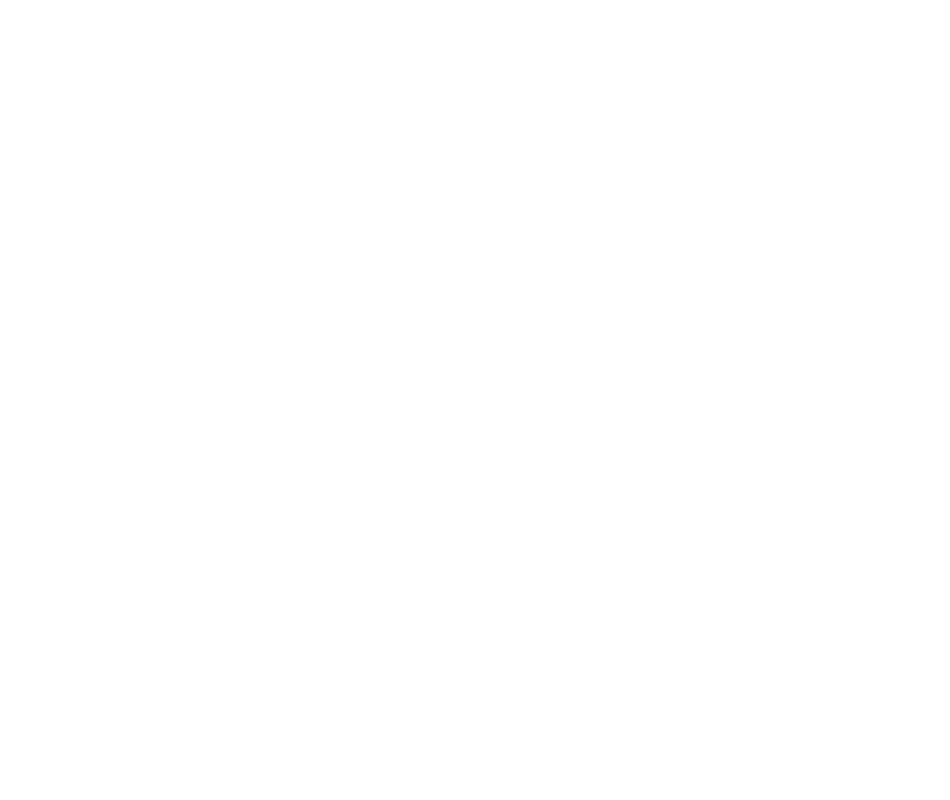
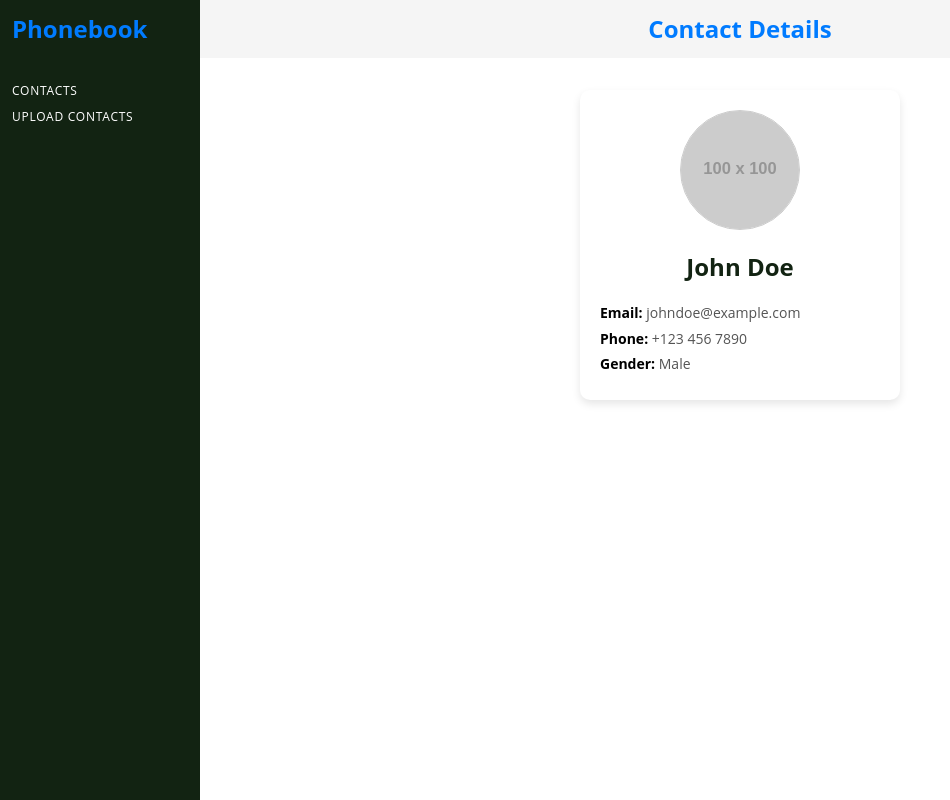
Before and after one commit to arun-kumar-1995/Contact-book-app, a React (Vite) app in the folder frontend/: page /contact-details/1 in a window 1280 px wide. Before the commit this address had no page. Shown: the whole page, without its empty margins (0-950 px from the left). Built offline with nearby package versions, Linux system fonts and the light colour scheme.

Commit message:
contact details page

```diff
--- a/frontend/src/App.jsx
+++ b/frontend/src/App.jsx
@@ -3,13 +3,17 @@
 
 // lazy imports
 const Home = lazy(() => import("./pages/Home/Home"));
+const ContactDetails = lazy(() =>
+  import("./pages/ContactDetails/ContactDetails")
+);
 
 const App = () => {
   return (
-    <Suspense fallback={true}>
+    <Suspense fallback={<div>Loading...</div>}>
       <Router>
         <Routes>
           <Route path="/" element={<Home />} />
+          <Route path="/contact-details/:id" element={<ContactDetails />} />
         </Routes>
       </Router>
     </Suspense>
--- a/frontend/src/components/Contacts/Contacts.jsx
+++ b/frontend/src/components/Contacts/Contacts.jsx
@@ -3,6 +3,7 @@
 import { FaChevronLeft, FaChevronRight } from "react-icons/fa";
 const perPageOptions = [10, 20, 50, 100];
 import { Link } from "react-router-dom";
+import { MdPhoneAndroid, MdOutlineFemale, MdOutlineMale  , MdOutlineEmail} from "react-icons/md";
 
 const Contacts = () => {
   return (
@@ -14,6 +15,7 @@
             <th>S.no</th>
             <th>Name</th>
             <th>Email</th>
+            <th>Gender</th>
             <th>Contact</th>
             <th>Detail</th>
           </tr>
@@ -22,10 +24,29 @@
           <tr>
             <th>#1</th>
             <th>Arun Kumar</th>
+            <th><MdOutlineEmail />arun.devpro@gmail.com</th>
+            <th>
+              <MdOutlineFemale /> Female
+            </th>
+            <th>
+              <MdPhoneAndroid />
+              +91-7004486562
+            </th>
+            <th>
+              <Link to="/contact-details/1">See detail</Link>
+            </th>
+          </tr>
+          <tr>
+            <th>#1</th>
+            <th>Arun Kumar</th>
             <th>arun.devpro@gmail.com</th>
+            <th>
+              <MdOutlineMale />
+              Male
+            </th>
             <th>+91-7004486562</th>
             <th>
-              <Link to="">See detail</Link>
+              <Link to="/contact-details/2">See detail</Link>
             </th>
           </tr>
           <tr>
@@ -34,16 +55,7 @@
             <th>arun.devpro@gmail.com</th>
             <th>+91-7004486562</th>
             <th>
-              <Link to="">See detail</Link>
-            </th>
-          </tr>
-          <tr>
-            <th>#1</th>
-            <th>Arun Kumar</th>
-            <th>arun.devpro@gmail.com</th>
-            <th>+91-7004486562</th>
-            <th>
-              <Link to="">See detail</Link>
+              <Link to="/contact-details">See detail</Link>
             </th>
           </tr>
         </tbody>
--- /dev/null
+++ b/frontend/src/pages/ContactDetails/ContactDetails.css
@@ -0,0 +1,41 @@
+.page-header {
+  padding: 1.2rem 1.6rem;
+  background-color: #f5f5f5;
+}
+
+.contact-card {
+  margin-top: 3.2em;
+  background: #fff;
+  padding: 20px;
+  border-radius: 10px;
+  box-shadow: 0px 4px 8px rgba(0, 0, 0, 0.1);
+  width: 320px;
+  text-align: center;
+}
+
+.contact-card img {
+  width: 12rem;
+  height: 12rem;
+  border-radius: 50%;
+  object-fit: cover;
+  margin: 0 auto;
+  border: 1px solid #ccc;
+}
+
+.contact-card h2 {
+  font-size: 2.4rem;
+  color: var(--clr-dark);
+  margin: 0.8em 0;
+}
+
+.contact-card p {
+  font-size: 1.4rem;
+  color: #545454;
+  margin: 0.4em 0;
+  text-align: left;
+}
+
+.contact-card span {
+  font-weight: bold;
+  color: #000;
+}
--- /dev/null
+++ b/frontend/src/pages/ContactDetails/ContactDetails.jsx
@@ -0,0 +1,28 @@
+import { Layout } from "../../hoc/Layout";
+import "./ContactDetails.css";
+
+const ContactDetails = () => {
+  return (
+    <center>
+      <div className="page-header">
+        <h1>Contact Details</h1>
+      </div>
+
+      <div className="contact-card">
+        <img src="https://via.placeholder.com/100" alt="User Photo" />
+        <h2>John Doe</h2>
+        <p>
+          <span>Email:</span> johndoe@example.com
+        </p>
+        <p>
+          <span>Phone:</span> +123 456 7890
+        </p>
+        <p>
+          <span>Gender:</span> Male
+        </p>
+      </div>
+    </center>
+  );
+};
+
+export default Layout(ContactDetails);
```
Also changed, not shown: frontend/src/components/ContactDetails/ContactDetails.jsx (deleted, +0 -9 lines).
